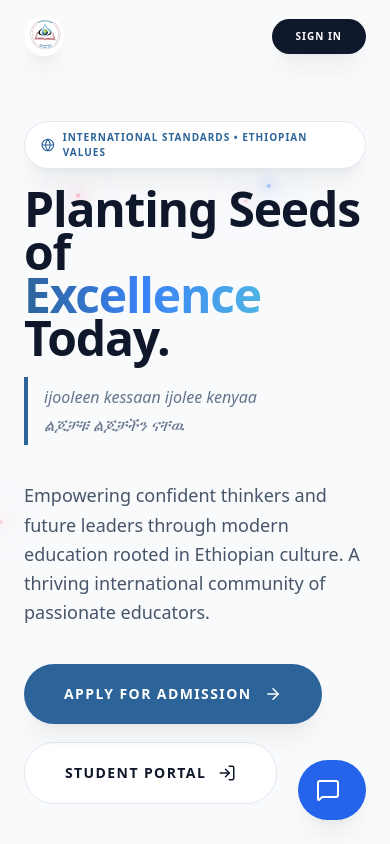
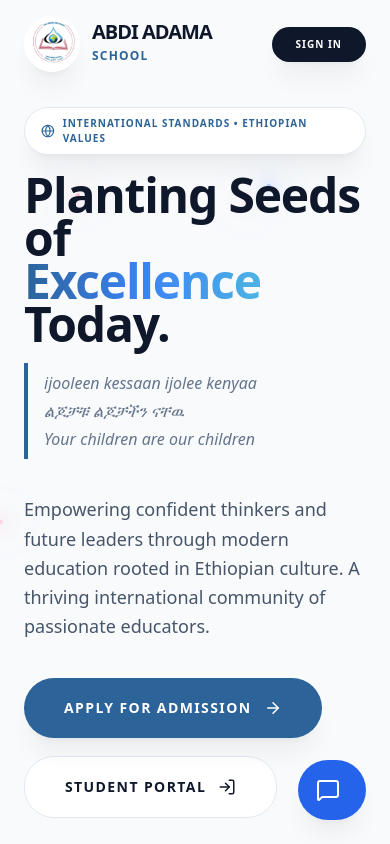
Before and after one commit to Nexora-Ethio-Tech/Abdi-Adama, a React (Vite) app in the folder frontend/: page / in a window 390 px wide. Shown: the top 844 px of the page. Built offline with nearby package versions, Linux system fonts and the light colour scheme.

Commit message:
feat: implement responsive sidebar navigation and base landing page structure

```diff
--- a/frontend/src/components/Sidebar.tsx
+++ b/frontend/src/components/Sidebar.tsx
@@ -162,11 +162,11 @@ export const Sidebar = ({ isOpen, onClose }: SidebarProps) => {
       <div className="p-8 mt-8 flex items-center justify-between">
         <div className="flex items-center gap-4">
           <div className="relative p-1 bg-white rounded-xl shadow-lg">
-            <img src={logo} alt="Abdi Adama Logo" className="w-10 h-10 rounded-lg object-cover" />
+            <img src={logo} alt="Abdi Adama Logo" className="w-14 h-14 rounded-lg object-cover" />
           </div>
           <div className="flex-1 min-w-0">
-            <span className="font-black text-lg tracking-tight block truncate text-white">{displaySchoolName}</span>
-            <span className="text-[10px] text-school-accent font-bold uppercase tracking-widest block truncate">Smart-School</span>
+            <span className="font-black text-xl tracking-tight block truncate text-white">{displaySchoolName}</span>
+            <span className="text-xs text-school-accent font-bold uppercase tracking-widest block truncate">Smart-School</span>
           </div>
         </div>
         <button
--- a/frontend/src/pages/LandingPage.tsx
+++ b/frontend/src/pages/LandingPage.tsx
@@ -106,10 +106,10 @@ export const LandingPage = () => {
       <nav className={`fixed top-0 left-0 right-0 z-50 transition-all duration-300 px-6 py-4 ${scrolled ? 'bg-white/80 dark:bg-slate-950/80 backdrop-blur-xl shadow-lg' : 'bg-transparent'}`}>
         <div className="max-w-7xl mx-auto flex items-center justify-between">
           <div className="flex items-center gap-3 group cursor-pointer" onClick={() => window.scrollTo({ top: 0, behavior: 'smooth' })}>
-            <img src={logo} alt="Logo" className="w-10 h-10 rounded-xl shadow-md transition-transform group-hover:scale-110" />
-            <div className="hidden sm:block">
-              <span className="font-black text-slate-900 dark:text-white tracking-tighter block leading-none">ABDI ADAMA</span>
-              <span className="text-[10px] font-black text-school-primary uppercase tracking-widest">School</span>
+            <img src={logo} alt="Logo" className="w-14 h-14 rounded-2xl shadow-lg transition-transform group-hover:scale-110" />
+            <div>
+              <span className="text-xl font-black text-slate-900 dark:text-white tracking-tighter block leading-none">ABDI ADAMA</span>
+              <span className="text-xs font-black text-school-primary uppercase tracking-widest">School</span>
             </div>
           </div>
 
@@ -152,6 +152,7 @@ export const LandingPage = () => {
                 <div className="flex flex-col gap-1 text-slate-500 dark:text-slate-400 font-medium italic border-l-4 border-school-primary pl-4 py-2">
                   <p>{schoolMotto.oromic}</p>
                   <p>{schoolMotto.amharic}</p>
+                  <p>{schoolMotto.english}</p>
                 </div>
               </div>
 
@@ -444,7 +445,7 @@ export const LandingPage = () => {
                 <h4 className="text-lg font-black text-slate-900 dark:text-white mb-2 tracking-tight">{branch.name}</h4>
                 <p className="text-[10px] font-black text-slate-400 uppercase tracking-widest mb-4">{branch.location}</p>
                 <p className="text-xs text-slate-500 dark:text-slate-400 leading-relaxed mb-6">{branch.desc}</p>
-                <button className="text-[10px] font-black text-school-primary uppercase tracking-widest hover:underline">View on Map</button>
+                <a href={`https://maps.google.com/?q=${encodeURIComponent(branch.name + ' ' + branch.location)}`} target="_blank" rel="noopener noreferrer" className="inline-block text-[10px] font-black text-school-primary uppercase tracking-widest hover:underline">View on Map</a>
               </div>
             ))}
           </div>
```
